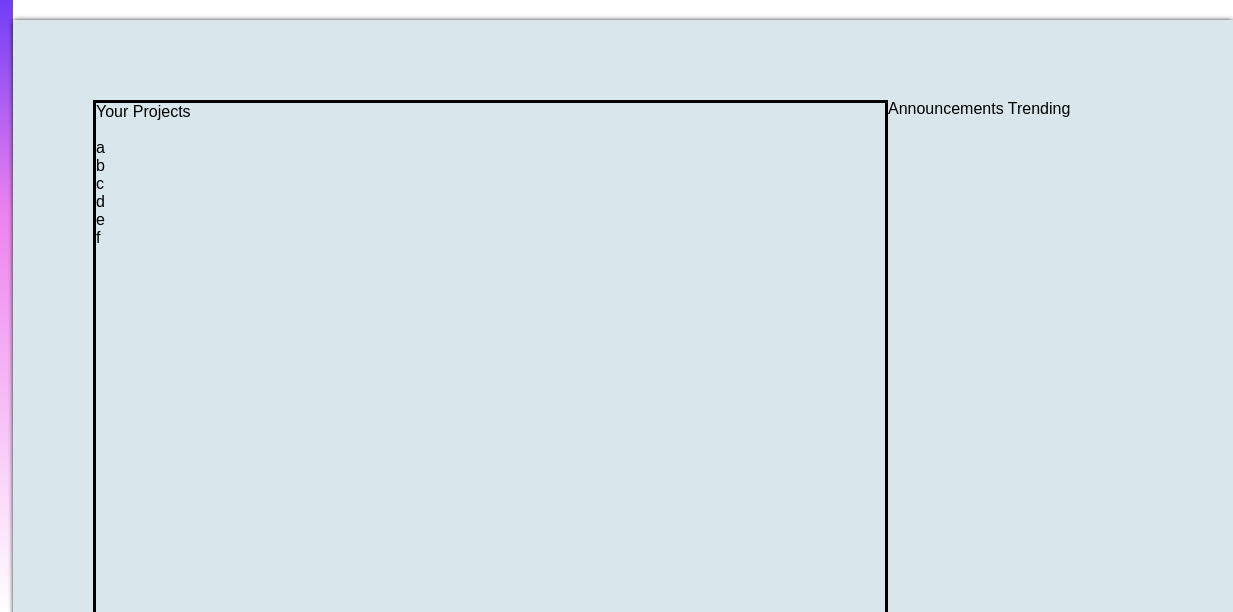
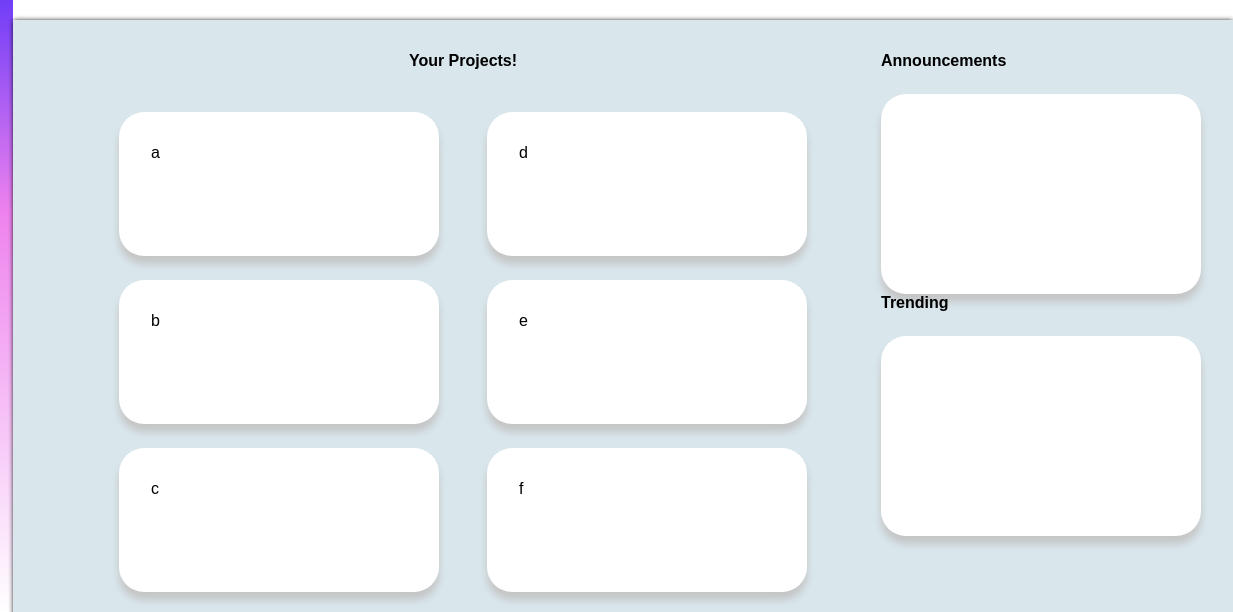
Before and after one commit to bertillosam/Official-website, a plain HTML site: page index.html in a window 1280 px wide. Shown: the part 188-800 px from the top of the page, 47-1280 px from the left. Drawn offline with Linux system fonts and the light colour scheme.

Commit message:
added article styles and position

```diff
--- a/index.html
+++ b/index.html
@@ -123,23 +123,30 @@
 
             <div class="projects">
                 <div class="articles">
-                    <span>Your Projects</span> <br>
+                    <span class="contentheader">Your Projects!</span> <br>
                     <div class="articleplace">
+                        <div class="firstcolumn">
                             <div class="article">a</div>
                             <div class="article">b</div>
                             <div class="article">c</div>
+                        </div>
+                        <div class="secondclumn">
                             <div class="article">d</div>
                             <div class="article">e</div>
                             <div class="article">f</div>
                         </div>
                     </div>
+                </div>
                 <div class="announcements">
-                    <span>Announcements</span>
-                    <span>Trending</span>
+                    <span class="contentheader">Announcements</span>
+                    <div class="announcement"></div>
+                    <span class="contentheader">Trending</span>
+                    <div class="announcement"></div>
                 </div>
             </div>
         </div>
 
+
     <script src="index.js"></script>
 </body>
 </html>
--- a/styles.css
+++ b/styles.css
@@ -241,15 +241,54 @@
     display: flex;
     background-color: hsl(198, 37%, 89%);
     margin: 0;
-    height: 100vh;
+    height: 75vh;
     box-shadow: 0 0 5px 0.2px black;
-    padding: 5rem;
+    padding: 2rem;
 }
 
 .articles {
     display: flex;
     flex-direction: column;
-    height: 100%;
     width: 75%;
-    border-style: solid;
+    align-items: center;
 }
+
+.articleplace {
+    display: flex;
+    flex-direction: row;
+    flex-wrap: wrap;
+    gap: 3rem;
+    justify-content: center;
+
+}
+
+.article {
+    height: 18vh;
+    width: 40vh;
+    background-color: white;
+    padding: 2rem;
+    margin-top: 1.5rem;
+    border-radius: 25px;
+    box-shadow: 0 0.5rem 0.5rem hsl(0, 0%, 77%);
+    cursor: pointer;
+}
+
+.article:hover {
+    transform: scale(1.1);
+}
+
+.announcement {
+    display: flex;
+    height: 25vh;
+    width: 40vh;
+    background-color: white;
+    padding: 2rem;
+    margin-top: 1.5rem;
+    border-radius: 25px;
+    box-shadow: 0 0.5rem 0.5rem hsl(0, 0%, 77%);
+    cursor: pointer;
+}
+
+.contentheader {
+    font-weight: bold;
+}
```
Also changed, not shown: 1 other file. Lines whose indentation alone changed are shown as unchanged.
